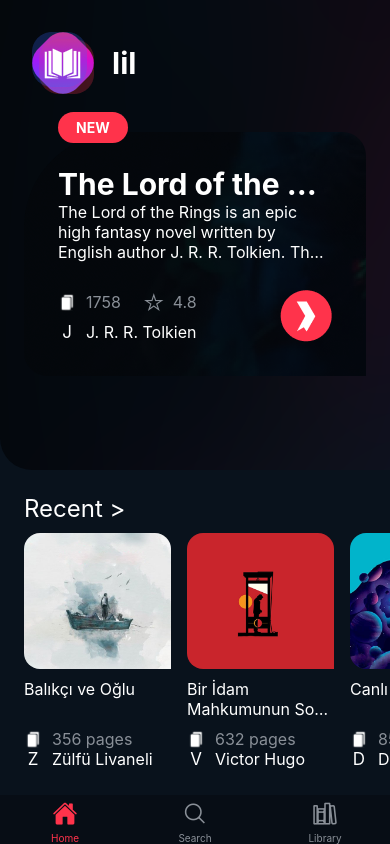
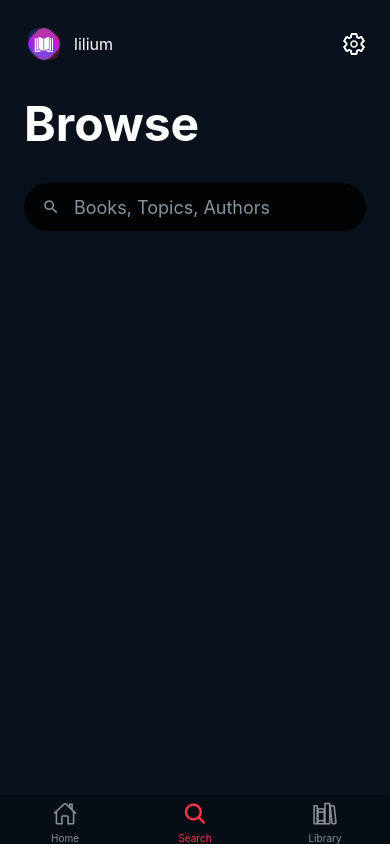
Before and after one commit to Ouzx/Lillium, a React Native app: screen / in a window 390 px wide. Built offline with nearby package versions, Linux system fonts and the light colour scheme.

Commit message:
Searchbar created

```diff
--- /dev/null
+++ b/src/Main/SearchBar.tsx
@@ -0,0 +1,45 @@
+import React, { useState } from "react";
+import { StyleSheet } from "react-native";
+
+import { SearchBar as SB } from "react-native-elements";
+import { SearchBarBaseProps } from "react-native-elements/dist/searchbar/SearchBar";
+
+// Using SearchBarBaseProps instead of SearchBarDefaultProps & SearchBarAndroidProps & SearchBarIOSProps
+const SafeSearchBar = SB as unknown as React.FC<SearchBarBaseProps>;
+
+import { Colors, Numbers } from "../utils";
+
+interface Props {
+  search: string;
+  setSearch: React.Dispatch<React.SetStateAction<string>>;
+}
+
+const SearchBar = (props: Props) => {
+  return (
+    <SafeSearchBar
+      placeholder="Books, Topics, Authors"
+      onChangeText={props.setSearch}
+      value={props.search}
+      platform="default"
+      containerStyle={styles.searchBarContainer}
+      inputContainerStyle={styles.searchBarInputContainer}
+      inputStyle={{ color: Colors.active }}
+    />
+  );
+};
+
+export default SearchBar;
+
+const styles = StyleSheet.create({
+  searchBarContainer: {
+    backgroundColor: "transparent",
+    borderTopWidth: 0,
+    borderBottomWidth: 0,
+    padding: 0,
+  },
+  searchBarInputContainer: {
+    backgroundColor: Colors.secondaryDark,
+    borderRadius: Numbers.radius.M,
+    paddingLeft: Numbers.padding.XXS,
+  },
+});
--- a/src/Main/SearchScreen.tsx
+++ b/src/Main/SearchScreen.tsx
@@ -1,14 +1,26 @@
-import React from "react";
-import { StyleSheet, Text, View } from "react-native";
+import React, { useState } from "react";
+import { StyleSheet, Text, View, ScrollView } from "react-native";
+
+import SearchBar from "./SearchBar";
+
+import { Container, Logo } from "../Shared";
+import { Styles, Numbers } from "../utils";
 
 const SearchScreen = () => {
+  const [search, setSearch] = useState("");
+
   return (
-    <View>
+    <Container>
+      <View style={{ padding: Numbers.padding.S }}>
+        <ScrollView showsVerticalScrollIndicator={false}>
+          <Logo />
+          <Text style={Styles.h1}>Browse</Text>
+          <SearchBar search={search} setSearch={setSearch} />
+        </ScrollView>
+      </View>
       <Text></Text>
-    </View>
+    </Container>
   );
 };
 
 export default SearchScreen;
-
-const styles = StyleSheet.create({});
--- a/src/Navigations/SignedStack.tsx
+++ b/src/Navigations/SignedStack.tsx
@@ -11,6 +11,7 @@ const Tab = createBottomTabNavigator();
 export default function Signed() {
   return (
     <Tab.Navigator
+      initialRouteName={Screens.SEARCH}
       screenOptions={({ route }) => ({
         tabBarIcon: ({ focused, color, size }) => {
           let iconName: any;
--- a/src/Shared/Components/Logo.tsx
+++ b/src/Shared/Components/Logo.tsx
@@ -1,19 +1,33 @@
 import React from "react";
-import { StyleSheet, Text, View, Image, ViewStyle } from "react-native";
-import { Styles, Numbers } from "../../utils";
+import {
+  StyleSheet,
+  Text,
+  View,
+  Image,
+  ViewStyle,
+  TouchableOpacity,
+} from "react-native";
+import { Numbers, Colors } from "../../utils";
+import { Ionicons } from "@expo/vector-icons";
 
 interface Props {
   containerStyle?: ViewStyle | ViewStyle[];
 }
 
-const Logo = ({ containerStyle }: Props) => {
+// TODO: Add drawer for settings
+const Logo = (props: Props) => {
   return (
-    <View style={[styles.header, containerStyle]}>
-      <Image
-        style={styles.logo}
-        source={require("../../../assets/Logo/lil-logo.png")}
-      />
-      <Text style={Styles.headingText}>lil</Text>
+    <View style={[styles.header, props.containerStyle]}>
+      <View style={{ flexDirection: "row", alignItems: "center" }}>
+        <Image
+          style={styles.logo}
+          source={require("../../../assets/Logo/lil-logo.png")}
+        />
+        <Text style={styles.headerText}>lilium</Text>
+      </View>
+      <TouchableOpacity>
+        <Ionicons name="settings-outline" size={24} color={Colors.active} />
+      </TouchableOpacity>
     </View>
   );
 };
@@ -24,8 +38,15 @@ const styles = StyleSheet.create({
   header: {
     flexDirection: "row",
     alignItems: "center",
+    justifyContent: "space-between",
   },
   logo: {
     marginRight: Numbers.margin.XS,
+    height: 40,
+    width: 40,
+  },
+  headerText: {
+    fontSize: Numbers.font.S,
+    color: Colors.active,
   },
 });
--- a/src/Shared/icons/Cards.js
+++ b/src/Shared/icons/Cards.js
@@ -1,6 +1,6 @@
 import * as React from "react";
 import Svg, { Path, Defs, Pattern, Use, Image } from "react-native-svg";
-
+// TODO: EDIT THIS
 function SvgCards(props) {
   return (
     <Svg
--- a/src/utils/Theme.ts
+++ b/src/utils/Theme.ts
@@ -7,6 +7,7 @@ enum Colors {
   nonActive = "#898F97",
   active = "#FFF",
   secondary = "#FF334B",
+  secondaryDark = "#010304",
 }
 
 enum padding {
@@ -73,6 +74,12 @@ const Styles = StyleSheet.create({
     fontWeight: "bold",
     color: "#fff",
   },
+  h1: {
+    fontSize: 48,
+    fontWeight: "bold",
+    color: Colors.active,
+    marginVertical: Numbers.margin.L,
+  },
   subHeadingText: {
     fontSize: Numbers.font.M,
     fontWeight: "bold",
```
